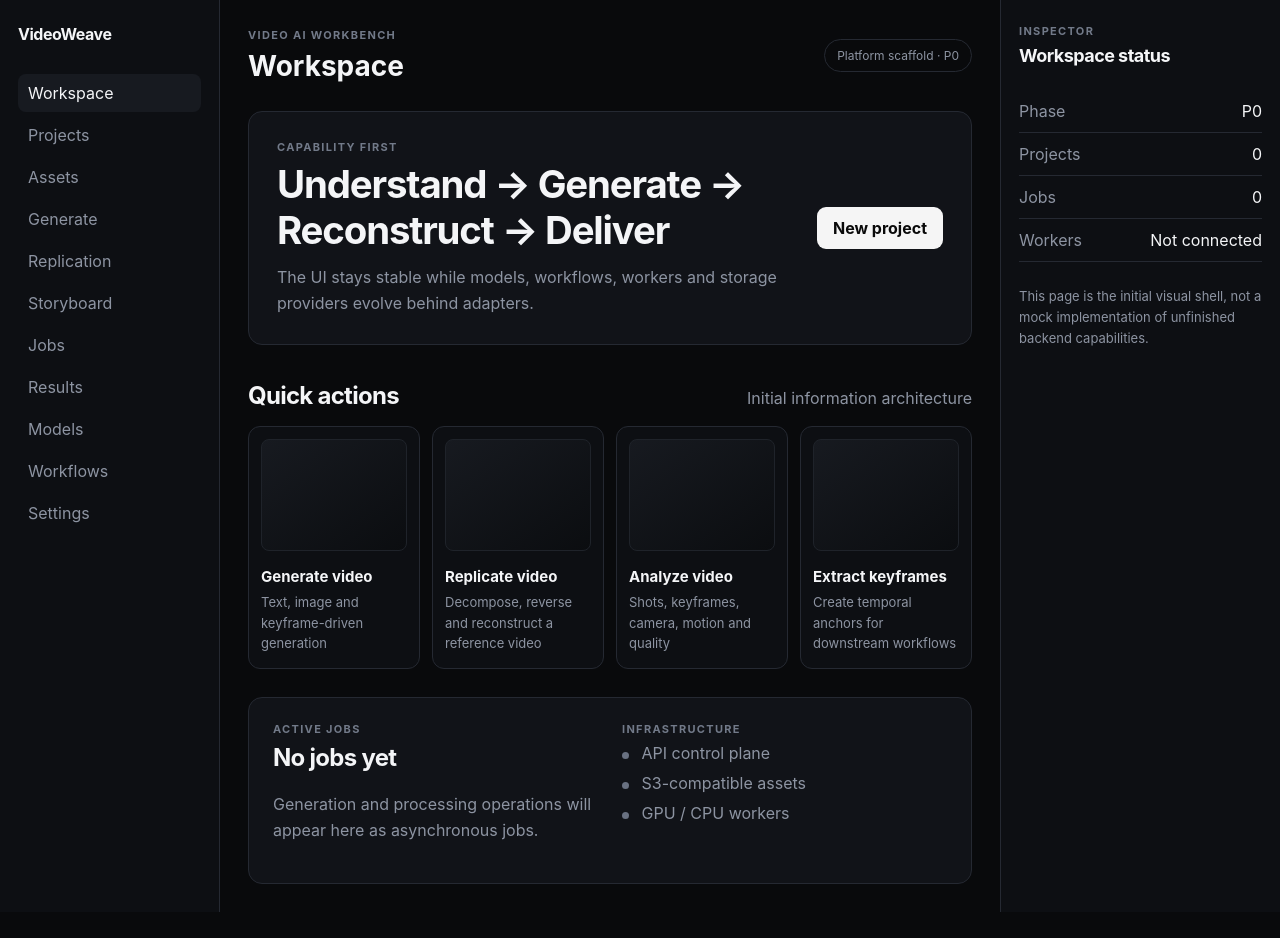
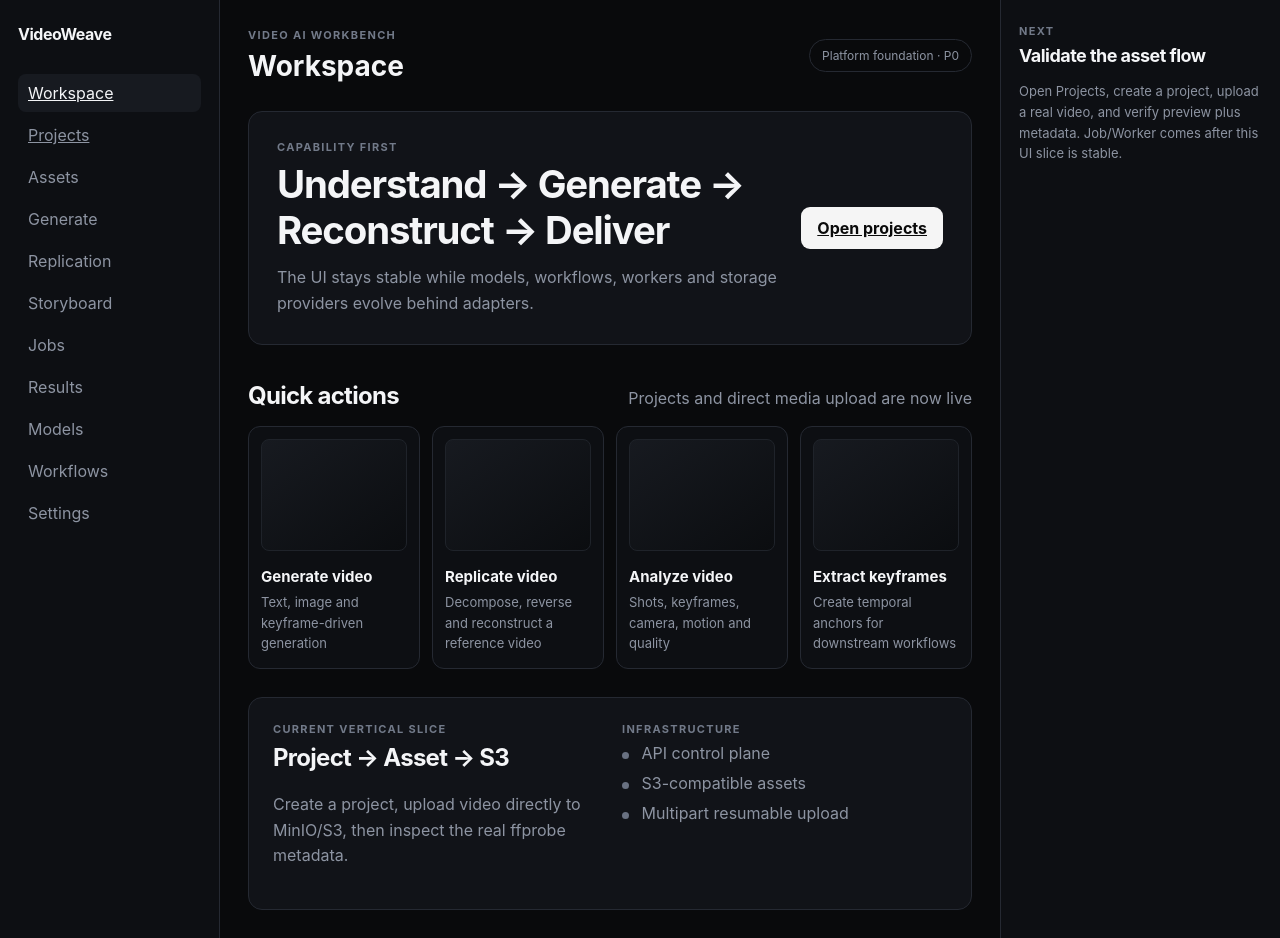
Before and after one commit to ninekiss/videoweave, a Next.js app in the folder apps/web/: page / in a window 1280 px wide. Before the commit the page ends 912 px from the top, so only its background shows below. Built offline with nearby package versions, Linux system fonts and the light colour scheme.

Commit message:
feat(web): link workspace to real projects flow

```diff
--- a/apps/web/src/app/page.tsx
+++ b/apps/web/src/app/page.tsx
@@ -1,16 +1,9 @@
+import Link from "next/link";
+
 const navigation = [
-  "Workspace",
-  "Projects",
-  "Assets",
-  "Generate",
-  "Replication",
-  "Storyboard",
-  "Jobs",
-  "Results",
-  "Models",
-  "Workflows",
-  "Settings",
-];
+  ["Workspace", "/"],
+  ["Projects", "/projects"],
+] as const;
 
 const quickActions = [
   ["Generate video", "Text, image and keyframe-driven generation"],
@@ -25,11 +18,14 @@ export default function Home() {
       <aside className="sidebar">
         <div className="brand">VideoWeave</div>
         <nav>
-          {navigation.map((item, index) => (
-            <button className={index === 0 ? "navItem active" : "navItem"} key={item} type="button">
+          {navigation.map(([item, href], index) => (
+            <Link className={index === 0 ? "navItem active" : "navItem"} href={href} key={item}>
               {item}
-            </button>
+            </Link>
           ))}
+          {["Assets", "Generate", "Replication", "Storyboard", "Jobs", "Results", "Models", "Workflows", "Settings"].map(
+            (item) => <span className="navItem navItemDisabled" key={item}>{item}</span>,
+          )}
         </nav>
       </aside>
 
@@ -39,7 +35,7 @@ export default function Home() {
             <p className="eyebrow">VIDEO AI WORKBENCH</p>
             <h1>Workspace</h1>
           </div>
-          <div className="status">Platform scaffold · P0</div>
+          <div className="status">Platform foundation · P0</div>
         </header>
 
         <section className="hero panel">
@@ -50,13 +46,13 @@ export default function Home() {
               The UI stays stable while models, workflows, workers and storage providers evolve behind adapters.
             </p>
           </div>
-          <button className="primary" type="button">New project</button>
+          <Link className="primary" href="/projects">Open projects</Link>
         </section>
 
         <section>
           <div className="sectionTitle">
             <h2>Quick actions</h2>
-            <span className="muted">Initial information architecture</span>
+            <span className="muted">Projects and direct media upload are now live</span>
           </div>
           <div className="grid">
             {quickActions.map(([title, description]) => (
@@ -71,31 +67,27 @@ export default function Home() {
 
         <section className="panel split">
           <div>
-            <p className="eyebrow">ACTIVE JOBS</p>
-            <h2>No jobs yet</h2>
-            <p className="muted">Generation and processing operations will appear here as asynchronous jobs.</p>
+            <p className="eyebrow">CURRENT VERTICAL SLICE</p>
+            <h2>Project → Asset → S3</h2>
+            <p className="muted">Create a project, upload video directly to MinIO/S3, then inspect the real ffprobe metadata.</p>
           </div>
           <div>
             <p className="eyebrow">INFRASTRUCTURE</p>
             <ul className="infraList">
               <li><span /> API control plane</li>
               <li><span /> S3-compatible assets</li>
-              <li><span /> GPU / CPU workers</li>
+              <li><span /> Multipart resumable upload</li>
             </ul>
           </div>
         </section>
       </section>
 
       <aside className="inspector">
-        <p className="eyebrow">INSPECTOR</p>
-        <h2>Workspace status</h2>
-        <dl>
-          <div><dt>Phase</dt><dd>P0</dd></div>
-          <div><dt>Projects</dt><dd>0</dd></div>
-          <div><dt>Jobs</dt><dd>0</dd></div>
-          <div><dt>Workers</dt><dd>Not connected</dd></div>
-        </dl>
-        <p className="muted small">This page is the initial visual shell, not a mock implementation of unfinished backend capabilities.</p>
+        <p className="eyebrow">NEXT</p>
+        <h2>Validate the asset flow</h2>
+        <p className="muted small">
+          Open Projects, create a project, upload a real video, and verify preview plus metadata. Job/Worker comes after this UI slice is stable.
+        </p>
       </aside>
     </main>
   );
```
